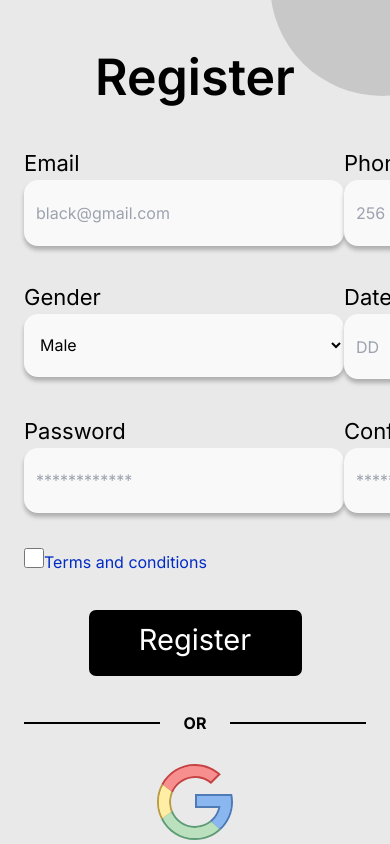
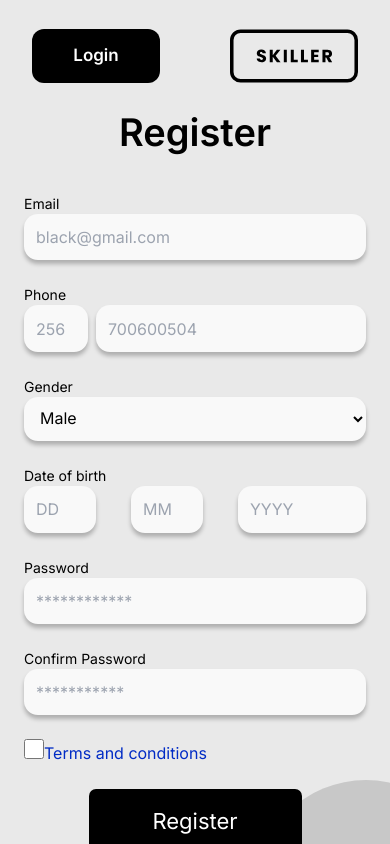
Before and after one commit to marks-eduhub/skiller-frontend, a Next.js app: page /auth/register in a window 390 px wide. Built offline with nearby package versions, Linux system fonts and the light colour scheme.

Commit message:
make auth screens responsive

```diff
--- a/components/Login/data.json
+++ b/components/Login/data.json
@@ -1,6 +1,8 @@
 {
 
     "loginForm":{
-        "title": "Login"
+        "title": "Login",
+        "logo": "/logos/whiteLogo.svg",
+        "WelcomeMsg": "Welcome Back!"
     }
 }
--- a/components/Login/index.tsx
+++ b/components/Login/index.tsx
@@ -4,7 +4,7 @@ import DrawerLayout from "../drawerLayout";
 
 export default function Login() {
   return (
-    <DrawerLayout >
+    <DrawerLayout pageTo={"Register"} link={"/auth/register"}>
       <LogIn />
     </DrawerLayout>
   );
--- a/components/Login/loginForm.tsx
+++ b/components/Login/loginForm.tsx
@@ -1,34 +1,47 @@
 import React from "react";
 import data from "./data.json"
 import Image from "next/image";
+import Link from "next/link";
 
 export default function LogIn() {
   return (
     <div className="bg-[#E9E9E9] h-screen w-full flex flex-col justify-center items-center relative">
+      <div className="sm:hidden flex flex-row justify-between items-center w-full px-[0.5rem]">
+      <Link
+            href={"/auth"}
+            className="bg-[#000] w-[8rem] font-[600] py-[0.9rem] items-center  rounded-[12px] text-[17px] flex justify-center text-white"
+          >
+             Register
+          </Link>
+
+        <div className=" relative w-[8rem] h-[4rem]">
+          <Image alt={"logo"} src={data.loginForm.logo} fill />
+        </div>
+      </div>
       <div className="flex flex-col items-center">
-        <h2 className="font-[600] text-[50px] mt-[1rem]">
+        <h2 className="font-[600] text-[38px] sm:text-[50px] mt-[1rem]">
           {data.loginForm.title}
         </h2>
         <div className="flex flex-col w-full gap-[2.2rem] mt-[2rem]">
 
           <div className="flex flex-row gap-[1.5rem] w-full">
             <div className="flex flex-col items-start">
-              <div className="font-[400] text-[22px]">Email</div>
+              <div className="font-[400] text-[14px] sm:text-[22px]">Email</div>
               <input
                 placeholder="black@gmail.com"
                 type="text"
-                className="fieldBoxShadow bg-[#F9F9F9] rounded-[14px] px-3 py-[1.3rem] w-[25rem]"
+                className="fieldBoxShadow bg-[#F9F9F9] rounded-[14px] px-3 py-[1.3rem] w-[20rem] sm:w-[25rem]"
               />
             </div>
           </div>
 
           <div className="flex flex-row gap-[1.5rem] w-full">
             <div className="flex flex-col items-start">
-              <div className="font-[400] text-[22px]">Password</div>
+              <div className="font-[400] text-[14px] sm:text-[22px]">Password</div>
               <input
                 placeholder="***************"
                 type="password"
-                className="fieldBoxShadow bg-[#F9F9F9] rounded-[14px] px-3 py-[1.3rem] w-[25rem]"
+                className="fieldBoxShadow bg-[#F9F9F9] rounded-[14px] px-3 py-[1.3rem]  w-[20rem]  sm:w-[25rem]"
               />
             </div>
           </div>
@@ -36,7 +49,6 @@ export default function LogIn() {
           <button
             type="button"
             className="bg-black text-zinc-300 rounded-md p-2 text-sm sm:text-lg hover:cursor-pointer mx-auto w-[100px]"
-
           >
             Login
           </button>
@@ -60,6 +72,9 @@ export default function LogIn() {
             height={80}
           />
         </div>
+        <div className="flex sm:hidden items-center font-[600] justify-center text-white text-[24px] bottom-0 w-full h-[11rem] bg-black mt-[10px]">
+           {data.loginForm.WelcomeMsg}
+           </div>
     </div>
   );
 }
--- a/components/RegisterComponent/data.json
+++ b/components/RegisterComponent/data.json
@@ -3,6 +3,7 @@
   "registerForm": {
     "title": "Register",
     "passwordsvg": "/logos/password.svg",
+    "logo":"/logos/whiteLogo.svg",
     "action": {
       "text": "Register",
       "link": "/auth/register",
--- a/components/RegisterComponent/index.tsx
+++ b/components/RegisterComponent/index.tsx
@@ -4,7 +4,7 @@ import DrawerLayout from "../drawerLayout";
 
 export default function Register() {
   return (
-    <DrawerLayout>
+    <DrawerLayout pageTo={"Login"} link={"/auth"}>
       <SignUp />
     </DrawerLayout>
   );
--- a/components/RegisterComponent/signupForm.tsx
+++ b/components/RegisterComponent/signupForm.tsx
@@ -6,48 +6,59 @@ import Link from "next/link";
 export default function SignUp() {
   return (
     <div
-      className="bg-[#E9E9E9] h-screen  w-[100%] flex flex-col p-[1.5rem] text-black items-center  overflow-y-auto overflow-x-hidden
-    relative
-    "
+      className="bg-[#E9E9E9] h-screen  w-[100%] flex flex-col p-[1.5rem] text-black items-center  overflow-y-auto overflow-x-hidden relative "
     >
-      <div className="fixed -top-[8rem] -right-[6.5rem] h-[14rem] w-[14rem]  bg-black opacity-[14%] transform rounded-full " />
-      <h2 className="font-[600] text-[50px] mt-[1rem]">
+      <div className="fixed -bottom-[10rem] -right-[5.5rem]  sm:-top-[8rem] sm:-right-[6.5rem] h-[14rem] w-[14rem]  bg-black opacity-[14%] transform rounded-full " />
+      <div className="sm:hidden flex flex-row justify-between items-center w-full px-[0.5rem]">
+      <Link
+            href={"/auth"}
+            className="bg-[#000] w-[8rem] font-[600] py-[0.9rem] items-center  rounded-[12px] text-[17px] flex justify-center text-white"
+          >
+            Login
+          </Link>
+
+        <div className=" relative w-[8rem] h-[4rem]">
+          <Image alt={"logo"} src={data.registerForm.logo} fill />
+        </div>
+      </div>
+
+      <h2 className="font-[600] sm:text-[50px] mt-[1rem] text-[38px]">
         {data.registerForm.title}
       </h2>
-      <div className="flex flex-col w-[100%] gap-[2.2rem] mt-[2rem]">
-        <div className="flex flex-row justify-between w-full">
+      <div className="flex flex-col w-[100%] gap-[1.5rem] sm:gap-[2.2rem] mt-[2rem]">
+        <div className="flex flex-col sm:flex-row justify-between max-sm:gap-[1.5rem] w-full">
           <div className="flex flex-col items-start">
-            <div className="font-[400] text-[22px]">Email</div>
+            <div className="font-[400] text-[14px]  sm:text-[22px]">Email</div>
             <input
               placeholder="black@gmail.com"
               type="text"
-              className="fieldBoxShadow  bg-[#F9F9F9] rounded-[14px] px-3 py-[1.3rem] w-[20rem]"
+              className="fieldBoxShadow  bg-[#F9F9F9] rounded-[14px] px-3 py-[0.7rem] sm:py-[1.3rem] w-full sm:w-[20rem]"
             />
           </div>
           <div className="flex flex-col items-start">
-            <div className="font-[400] text-[22px]">Phone</div>
-            <div className=" w-[20rem] gap-2 flex flex-row ">
+            <div className="font-[400] text-[14px] sm:text-[22px]">Phone</div>
+            <div className=" w-full sm:w-[20rem] gap-2 flex flex-row ">
               <input
                 placeholder="256"
                 type="text"
-                className="fieldBoxShadow  bg-[#F9F9F9] rounded-[14px]  px-3 py-[1.3rem] w-[4rem]"
+                className="fieldBoxShadow  bg-[#F9F9F9] rounded-[14px]  px-3 py-[0.7rem] sm:py-[1.3rem] w-[4rem]"
               />
               <input
                 placeholder="700600504"
                 type="text"
-                className="fieldBoxShadow  bg-[#F9F9F9] rounded-[14px]  px-3 py-[1.3rem] w-[14rem]"
+                className="fieldBoxShadow  bg-[#F9F9F9] rounded-[14px]  px-3 py-[0.7rem] sm:py-[1.3rem] w-full sm:w-[14rem]"
               />
             </div>
           </div>
         </div>
 
-        <div className="flex flex-row justify-between  w-full">
+        <div className="flex flex-col sm:flex-row justify-between max-sm:gap-[1.5rem] w-full">
           <div className="flex flex-col items-start">
-            <div className="font-[400] text-[22px]">Gender</div>
+            <div className="font-[400] text-[14px] sm:text-[22px]">Gender</div>
             <select
               id="gender"
               name="gender"
-              className="fieldBoxShadow  bg-[#F9F9F9] rounded-[14px]  px-3 py-[1.3rem] w-[20rem]"
+              className="fieldBoxShadow  bg-[#F9F9F9] rounded-[14px]  px-3 py-[0.7rem] sm:py-[1.3rem] w-full sm:w-[20rem]"
             >
               <option value="male">Male</option>
               <option value="female">Female</option>
@@ -55,45 +66,45 @@ export default function SignUp() {
             </select>
           </div>
           <div className="flex flex-col items-start">
-            <div className="font-[400] text-[22px]">Date of birth</div>
-            <div className=" w-[20rem] gap-4 flex flex-row ">
+            <div className="font-[400] text-[14px] sm:text-[22px]">Date of birth</div>
+            <div className=" w-full sm:w-[20rem] gap-4 flex flex-row max-sm:justify-between">
               <input
                 placeholder="DD"
                 type="number"
                 min="1"
-                className="fieldBoxShadow  bg-[#F9F9F9] rounded-[14px]  px-3 py-[1.3rem] w-[4.5rem]"
+                className="fieldBoxShadow  bg-[#F9F9F9] rounded-[14px]  px-3 py-[0.7rem] sm:py-[1.3rem] w-[4.5rem]"
               />
               <input
                 placeholder="MM"
                 type="number"
                 min="1"
-                className="fieldBoxShadow  bg-[#F9F9F9] rounded-[14px]  px-3 py-[1.3rem] w-[4.5rem]"
+                className="fieldBoxShadow  bg-[#F9F9F9] rounded-[14px]  px-3 py-[0.7rem] sm:py-[1.3rem] w-[4.5rem]"
               />
               <input
                 placeholder="YYYY"
                 type="number"
                 min="1"
-                className="fieldBoxShadow  bg-[#F9F9F9] rounded-[14px]  px-3 py-[1.3rem] w-[8rem]"
+                className="fieldBoxShadow  bg-[#F9F9F9] rounded-[14px]  px-3 py-[0.7rem] sm:py-[1.3rem] w-[8rem]"
               />
             </div>
           </div>
         </div>
 
-        <div className="flex flex-row justify-between w-full">
+        <div className="flex flex-col sm:flex-row justify-between max-sm:gap-[1.5rem]  w-full">
           <div className="flex flex-col items-start">
-            <div className="font-[400] text-[22px]">Password</div>
+            <div className="font-[400] text-[14px] sm:text-[22px]">Password</div>
             <input
               placeholder="************"
               type="password"
-              className="fieldBoxShadow  bg-[#F9F9F9] rounded-[14px] px-3 py-[1.3rem] w-[20rem]"
+              className="fieldBoxShadow  bg-[#F9F9F9] rounded-[14px] px-3 py-[0.7rem] sm:py-[1.3rem] w-full sm:w-[20rem]"
             />
           </div>
           <div className="flex flex-col items-start">
-            <div className="font-[400] text-[22px]">Confirm Password</div>
+            <div className="font-[400] text-[14px] sm:text-[22px]">Confirm Password</div>
             <input
               placeholder="***********"
               type="password"
-              className="fieldBoxShadow  bg-[#F9F9F9] rounded-[14px] px-3 py-[1.3rem] w-[20rem]"
+              className="fieldBoxShadow  bg-[#F9F9F9] rounded-[14px] px-3 py-[0.7rem] sm:py-[1.3rem] w-full sm:w-[20rem]"
             />
           </div>
         </div>
@@ -111,7 +122,7 @@ export default function SignUp() {
         <div className="flex justify-center">
           <Link
             href={data.registerForm.action.link}
-            className="bg-[#000]  rounded-[7px] py-[0.5rem] text-[29px] flex justify-center text-white w-[213px] h-[66px]"
+            className="bg-[#000]  rounded-[7px] py-[1rem] sm:py-[0.5rem] text-[22px] sm:text-[29px] flex justify-center text-white w-[213px] sm:h-[66px]"
           >
             {data.registerForm.action.text}
           </Link>
--- a/components/Verification/data.json
+++ b/components/Verification/data.json
@@ -1,4 +1,4 @@
 {
     "title": "Verification",
-    "logoPath": "/logos/whiteSkiller.svg"
+    "logoPath": "/logos/whiteLogo.svg"
 }
--- a/components/drawerLayout/index.tsx
+++ b/components/drawerLayout/index.tsx
@@ -1,11 +1,11 @@
 "use client"
 
 import AuthDrawer from "@/components/authDrawer";
-export default function DrawerLayout({ children }: { children: React.ReactNode }) {
+export default function DrawerLayout({ children, pageTo, link }: { children: React.ReactNode, pageTo:string, link:string }) {
   return (
     <div className="flex h-screen flex-col md:flex-row md:overflow-hidden">
       <div className="w-full flex-none md:w-[50%]">
-       <AuthDrawer/>
+       <AuthDrawer pageTo={pageTo} link={link}/>
       </div>
       <div className="md:w-[100%]">{children}</div>
     </div>
```
Also changed, not shown: components/authDrawer/index.tsx (+5 -7 lines), app/auth/forgot-password/page.tsx (renamed from app/forgotPassword/page.tsx), app/auth/new-password/page.tsx (renamed from app/newpassword/page.tsx), public/logos/whiteSkiller.svg (deleted).
